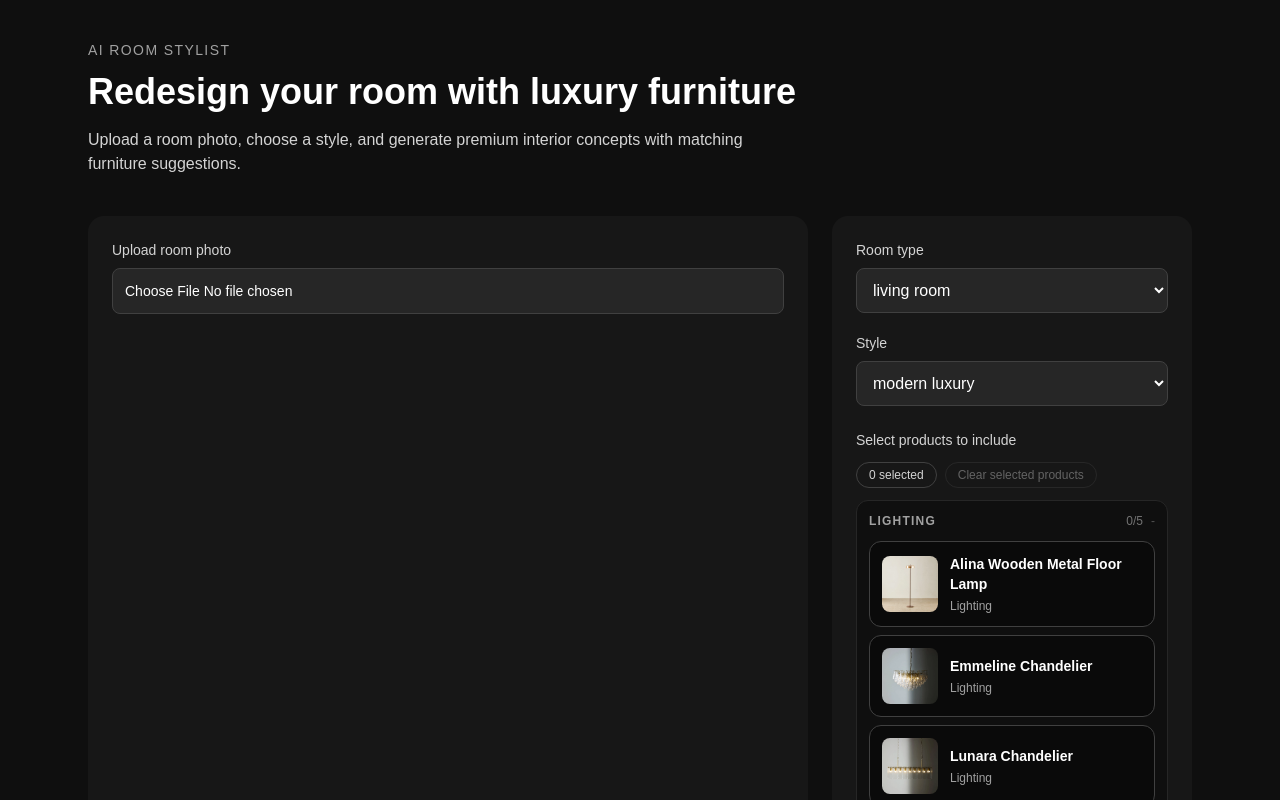
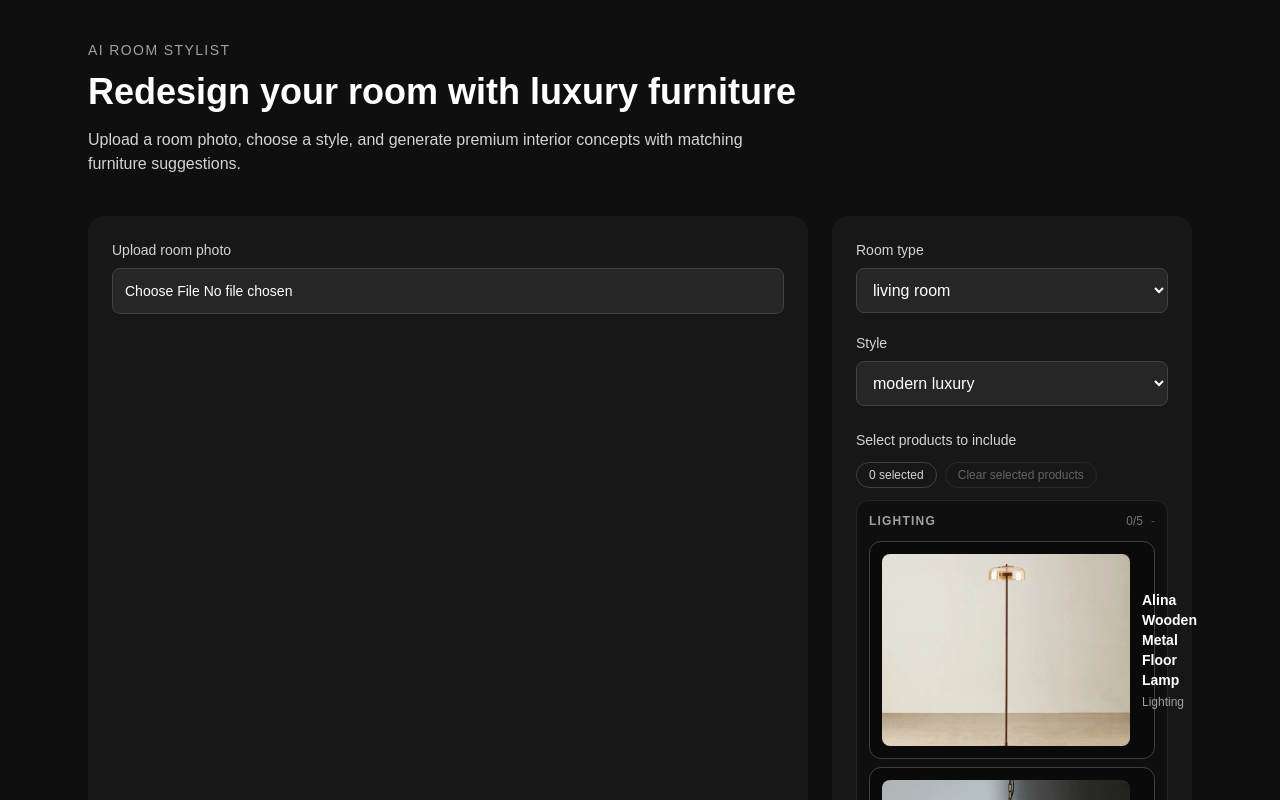
Before and after one commit to HannanAzari/ai-room-stylist, a Next.js app: page / in a window 1280 px wide. Shown: the top 800 px of the page. Built offline with nearby package versions, Linux system fonts and the light colour scheme.

Commit message:
Fix product image rendering warnings

```diff
--- a/src/app/page.tsx
+++ b/src/app/page.tsx
@@ -576,11 +576,13 @@ export default function HomePage() {
                                   : "border-neutral-700 bg-neutral-950 hover:bg-neutral-800"
                               }`}
                             >
-                              <img
-                                src={getProductImageUrl(p)}
-                                alt={p.name}
-                                className="h-14 w-14 shrink-0 rounded-lg object-cover"
-                              />
+                              {getProductImageUrl(p) && (
+                                <img
+                                  src={getProductImageUrl(p) || undefined}
+                                  alt={p.name}
+                                  className="h-48 w-full rounded-lg object-cover"
+                                />
+                              )}
                               <div className="min-w-0 flex-1">
                                 <div className="flex items-start justify-between gap-2">
                                   <p className="text-sm font-semibold">
```
